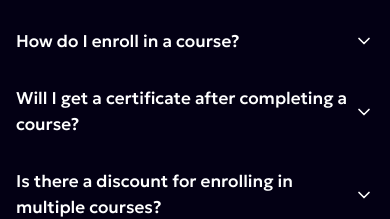
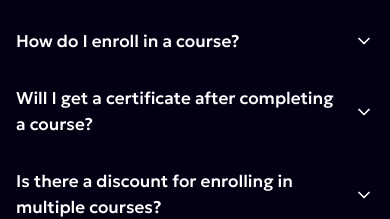
Before and after one commit to Shakiqurrahman/Flytech_IT, a Next.js app: page / in a window 390 px wide. Shown: the part 1706-1925 px from the top of the page. Built offline with nearby package versions, Linux system fonts and the light colour scheme.

Commit message:
simple bug fixed

```diff
--- a/src/components/shared/Header/Header.jsx
+++ b/src/components/shared/Header/Header.jsx
@@ -185,7 +185,7 @@ const Header = () => {
             <nav
                 className={`${
                     isToggle ? "translate-x-0" : "-translate-x-full"
-                } block md:hidden absolute top-full left-0 w-full p-4 pl-8 bg-body/10 backdrop-blur-[25px] z-[9] duration-500`}
+                } block md:hidden absolute top-full left-0 w-full pt-0 p-4 pl-8 bg-body/10 backdrop-blur-[25px] z-[9] duration-500`}
                 style={{
                     height: `calc(${windowHeight + 2}px - ${headerHeight}px)`,
                 }}
--- a/src/components/ui/accordion.jsx
+++ b/src/components/ui/accordion.jsx
@@ -18,7 +18,7 @@ const AccordionTrigger = React.forwardRef(({ className, children, ...props }, re
     <AccordionPrimitive.Trigger
       ref={ref}
       className={cn(
-        "flex flex-1 items-center justify-between py-4 font-medium transition-all [&[data-state=open]>svg]:rotate-180",
+        "flex flex-1 gap-4 items-center justify-between py-4 font-medium transition-all [&[data-state=open]>svg]:rotate-180",
         className
       )}
       {...props}>
```
